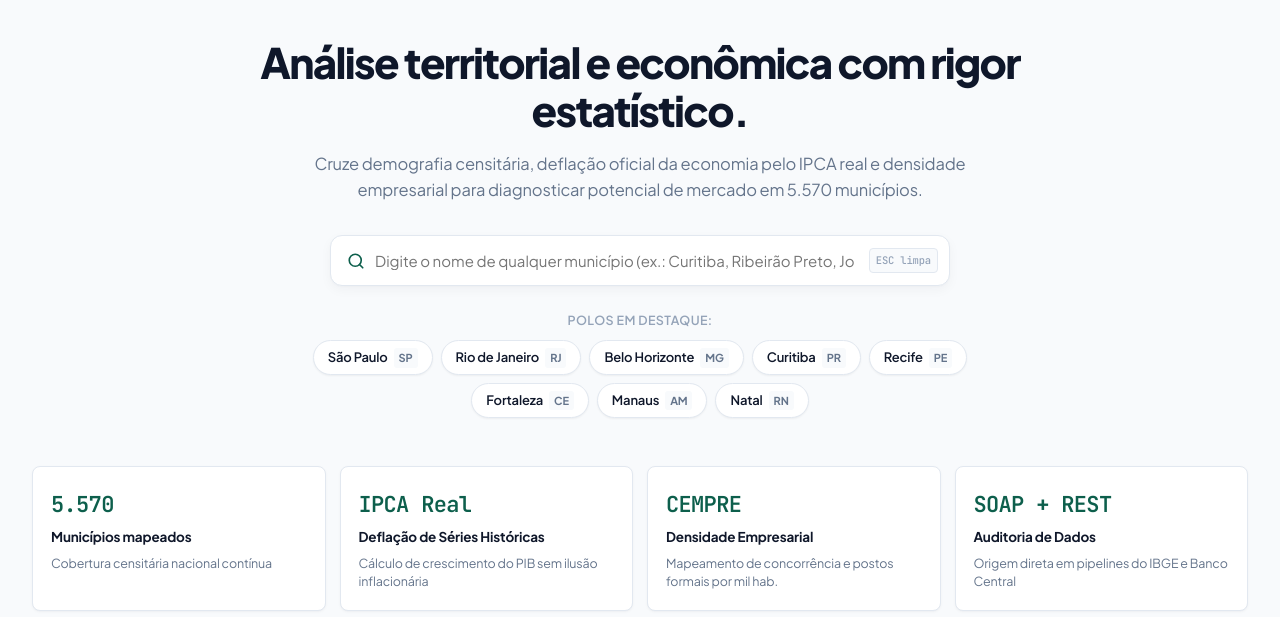
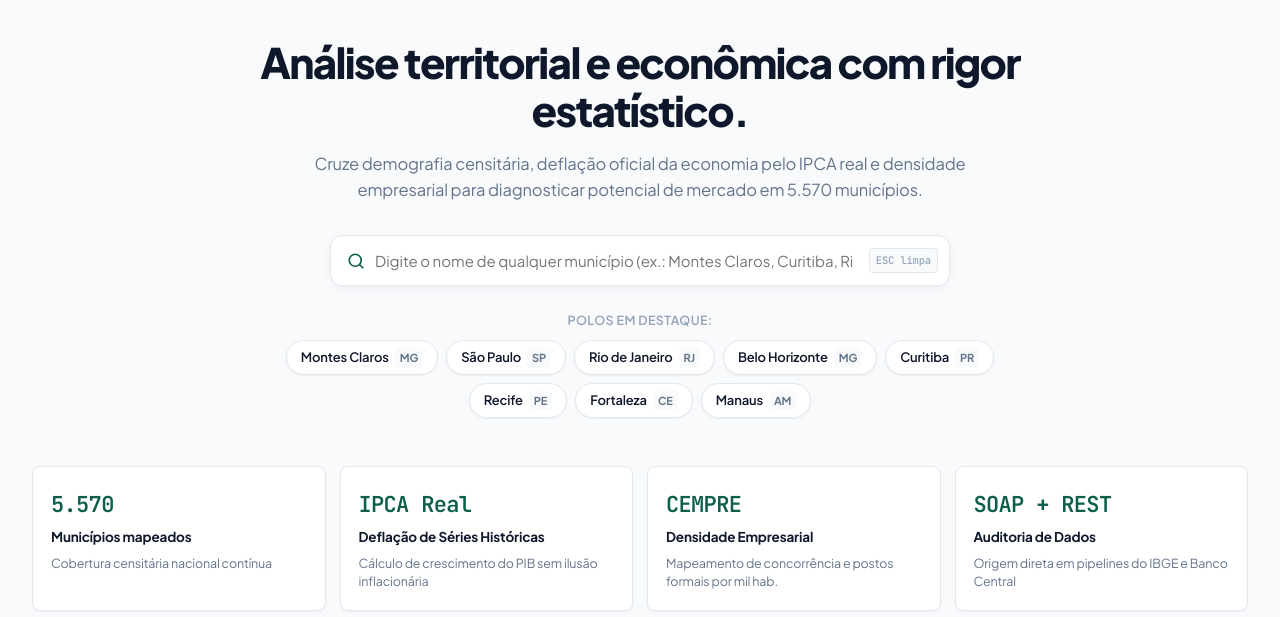
Before and after one commit to JoaoKSS/Radar-de-Oportunidades-Regionais, a FastAPI app: page / in a window 1280 px wide. Shown: the part 54-671 px from the top of the page. Run offline with FastAPI, Linux system fonts and the light colour scheme; data that the repository does not hold is empty.

Commit message:
adiciona Montes Claros MG como município destaque

```diff
--- a/app/main.py
+++ b/app/main.py
@@ -30,10 +30,11 @@ templates = Jinja2Templates(directory=_AQUI / "ui" / "templates")
 
 # Municípios de atalho da página inicial
 ATALHOS = [
+    (3143302, "Montes Claros", "MG"),
     (3550308, "São Paulo", "SP"), (3304557, "Rio de Janeiro", "RJ"),
     (3106200, "Belo Horizonte", "MG"), (4106902, "Curitiba", "PR"),
     (2611606, "Recife", "PE"), (2304400, "Fortaleza", "CE"),
-    (1302603, "Manaus", "AM"), (2408102, "Natal", "RN"),
+    (1302603, "Manaus", "AM"),
 ]
 
 # ------------------------------------------------------------------
--- a/app/ui/templates/index.html
+++ b/app/ui/templates/index.html
@@ -13,7 +13,7 @@
     <div class="busca-terminal" data-busca>
       <div class="busca-input-wrap">
         <input id="busca-entrada" type="text" inputmode="search"
-               placeholder="Digite o nome de qualquer município (ex.: Curitiba, Ribeirão Preto, Joinville...)" autocomplete="off">
+               placeholder="Digite o nome de qualquer município (ex.: Montes Claros, Curitiba, Ribeirão Preto...)" autocomplete="off">
         <span class="atalho-teclado">ESC limpa</span>
       </div>
       <ul id="busca-sugestoes" class="sugestoes" hidden></ul>
```
